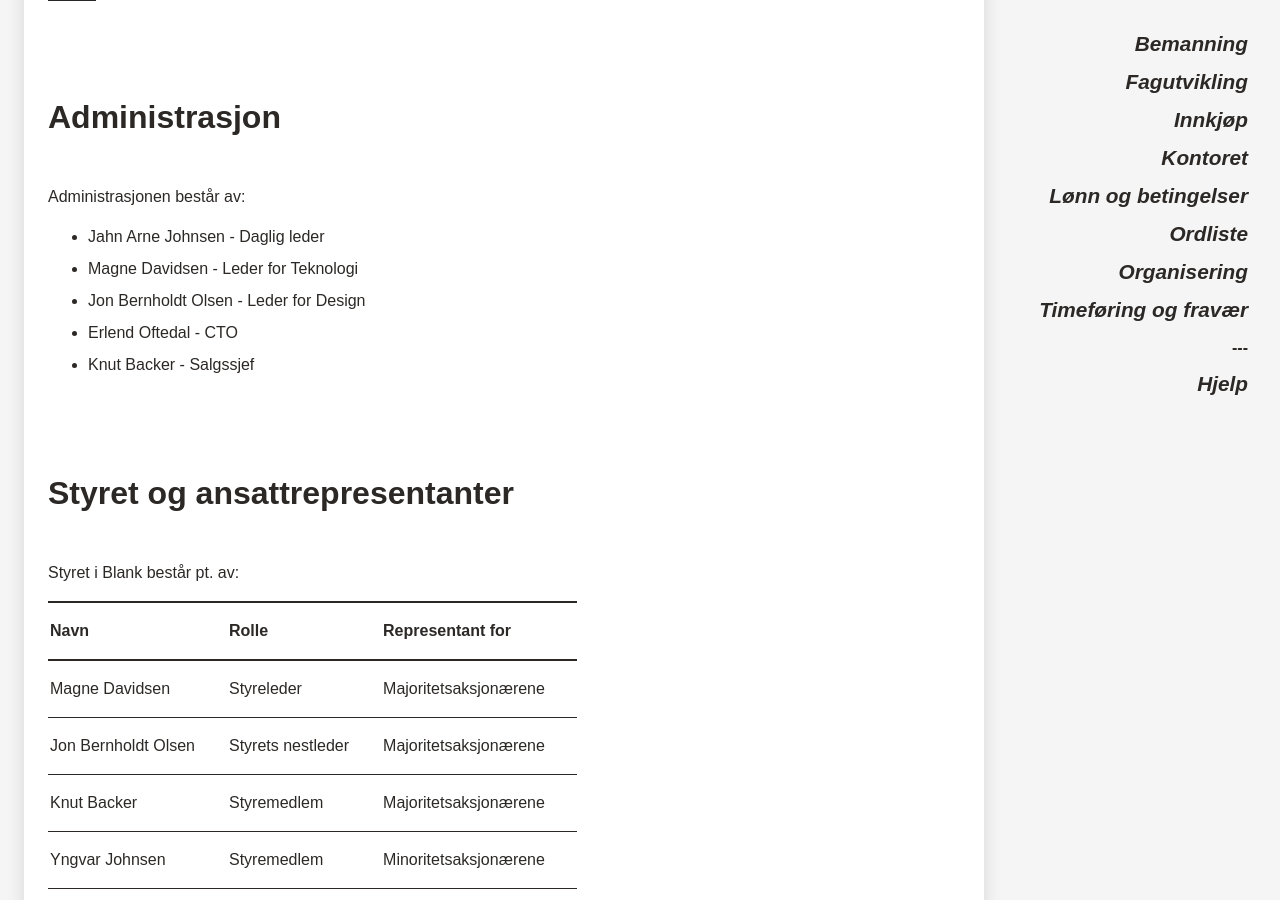
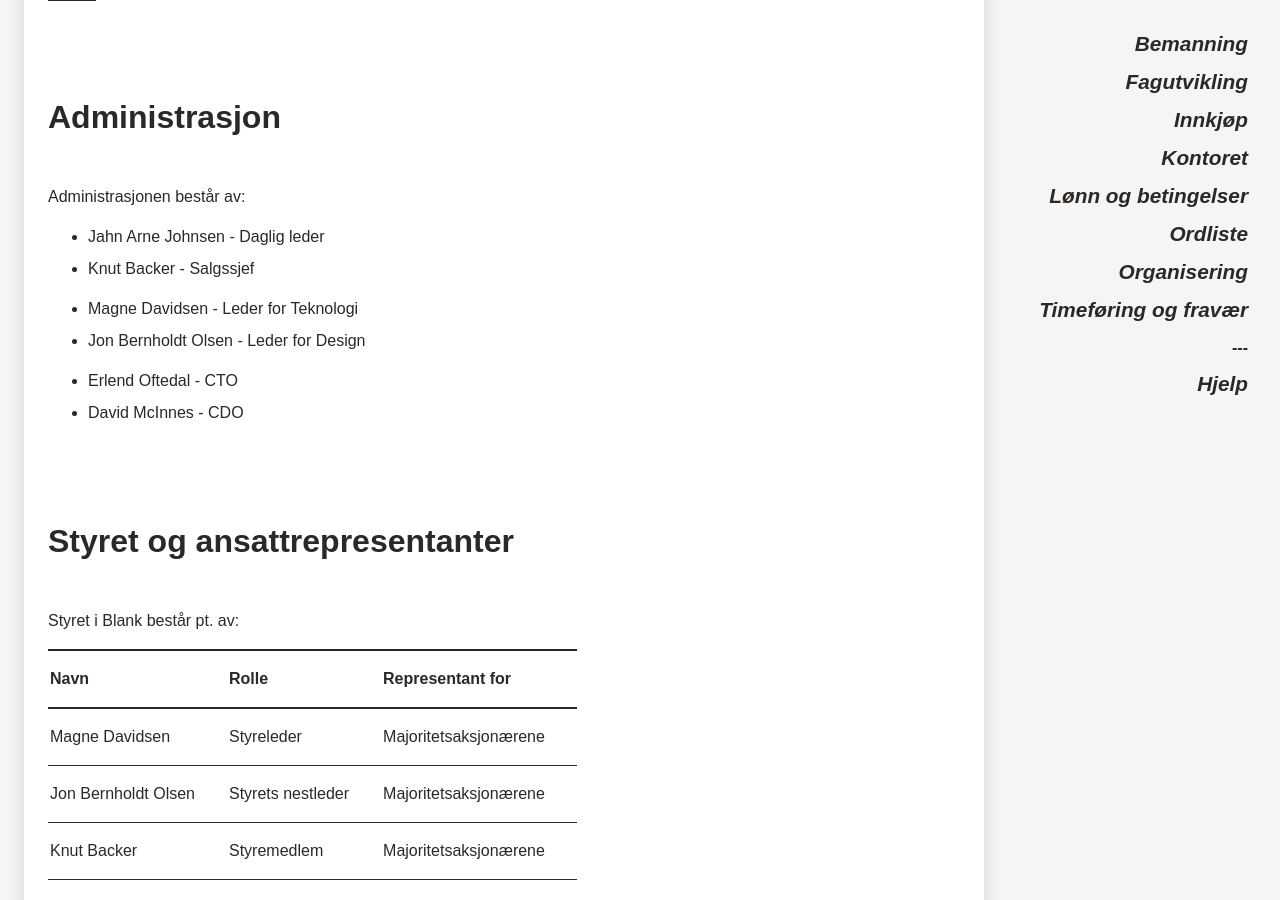
Before and after one commit to blankoslo/about-blank, a Jekyll site: the page built from index.md, in a window 1280 px wide and 900 px high, scrolled down 9318 px. Built offline with Jekyll 4.4.1, drawn with Linux system fonts in a browser that asks for light colours.

Commit message:
Update organisering.md

```diff
--- a/content/organisering.md
+++ b/content/organisering.md
@@ -8,10 +8,14 @@ permalink: /organisering/
 Administrasjonen består av:
 
 - Jahn Arne Johnsen - Daglig leder
+- Knut Backer - Salgssjef
+
 - Magne Davidsen - Leder for Teknologi
 - Jon Bernholdt Olsen - Leder for Design
+
 - Erlend Oftedal - CTO
-- Knut Backer - Salgssjef
+- David McInnes - CDO
+
 
 ## Styret og ansattrepresentanter
 Styret i Blank består pt. av:
```
